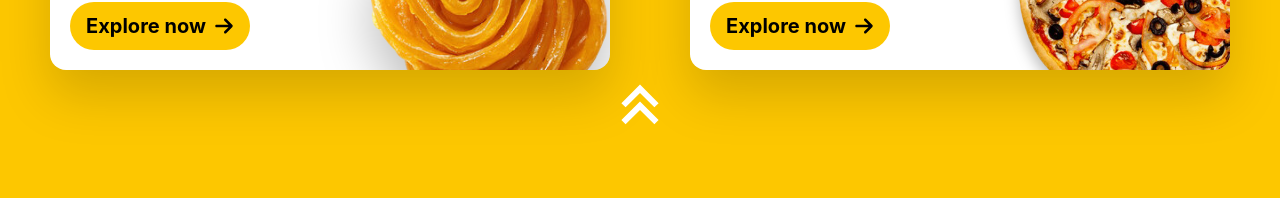
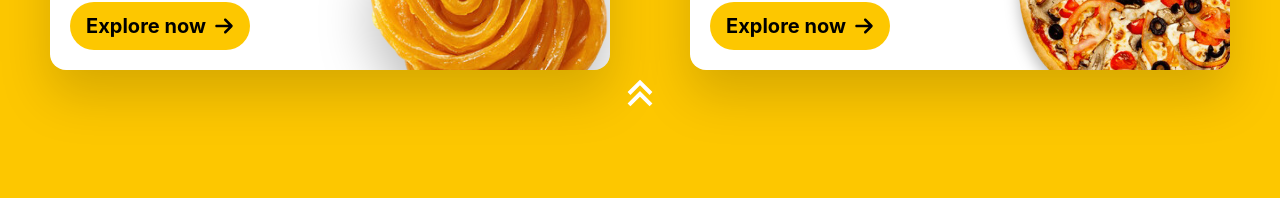
Before and after one commit to digvijay789065/food-order-placing-ui, a React (Vite) app: page / in a window 1280 px wide. Shown: the part 558-756 px from the top of the page. Built offline with nearby package versions, Linux system fonts and the light colour scheme.

Commit message:
Fixed Arrow button bug

```diff
--- a/src/components/Navbar.jsx
+++ b/src/components/Navbar.jsx
@@ -29,8 +29,8 @@ const Navbar = () => {
        <Card1 />
        <Card2 />
       </div>
-      <div className='text-center'>
-        <button className='text-7xl text-white active:scale-90 relative hover:text-gray-200'
+      <div className='flex items-center justify-center'>
+        <button className='text-5xl outline-none text-white active:scale-90 relative hover:text-gray-200'
           onClick={scrollDown}
           >
         <RiArrowUpDoubleLine />
```
